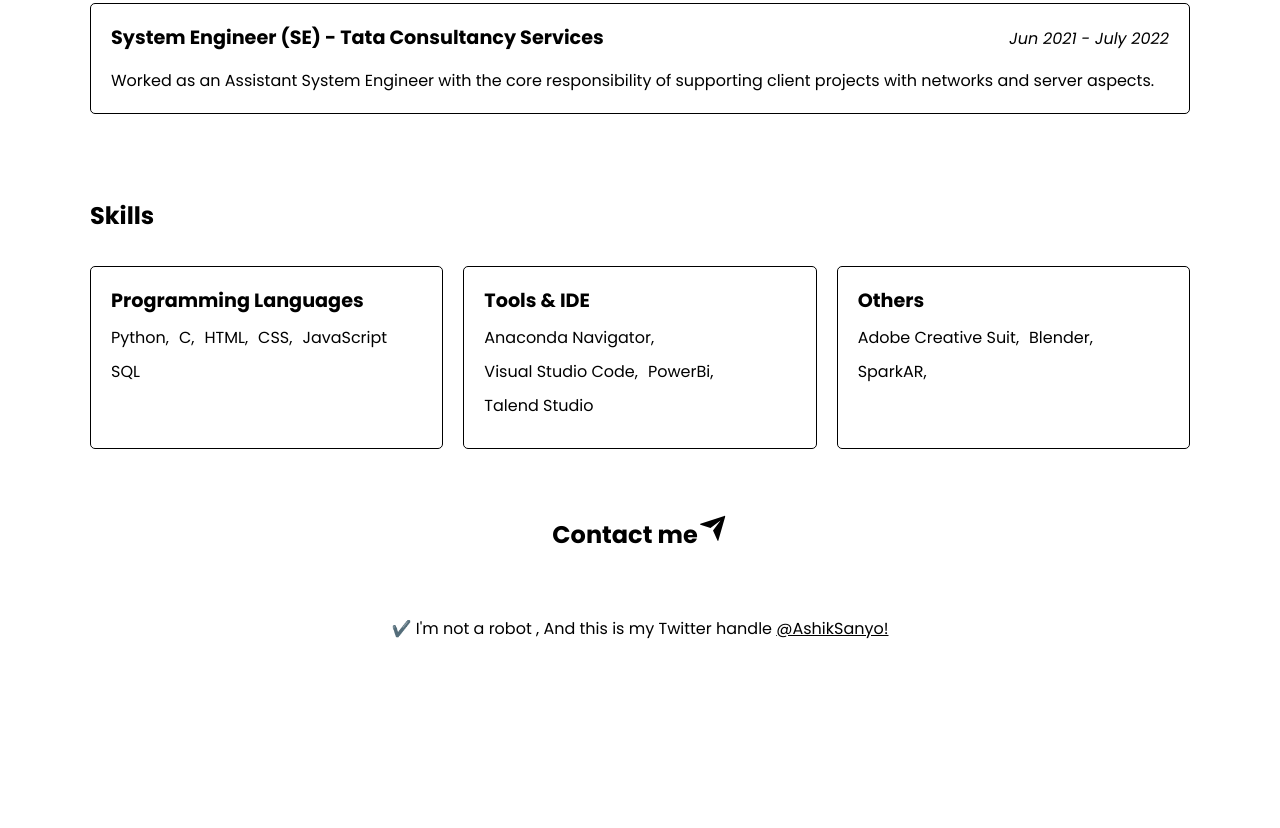
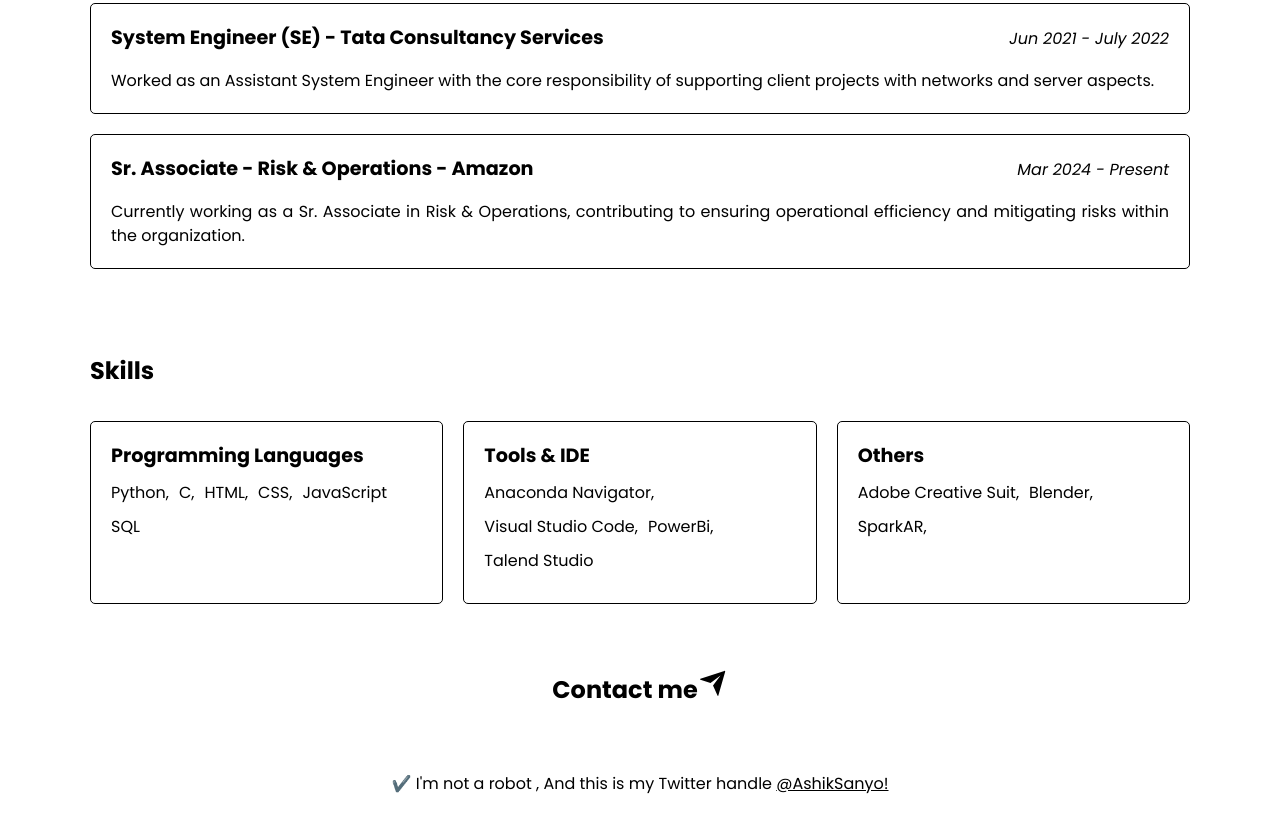
Before and after one commit to ashiksanyo10/Port_React, a React (Vite) app: page / in a window 1280 px wide. Shown: the part 1220-2048 px from the top of the page. Before the commit the page ends 1893 px from the top, so only its background shows below. Built offline with nearby package versions, Linux system fonts and the light colour scheme.

Commit message:
Update portfolio.js

```diff
--- a/src/data/portfolio.js
+++ b/src/data/portfolio.js
@@ -64,6 +64,13 @@
       description:
         "Worked as an Assistant System Engineer with the core responsibility of supporting client projects with networks and server aspects.",
     },
+    {
+      title: "Sr. Associate - Risk & Operations",
+      company: "Amazon",
+      duration: "Mar 2024 - Present",
+      description:
+        "Currently working as a Sr. Associate in Risk & Operations, contributing to ensuring operational efficiency and mitigating risks within the organization.",
+    },
     // Add any additional experiences here
   ],
 };
```
